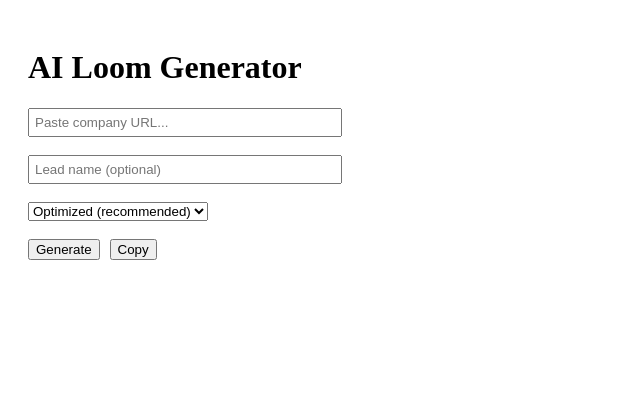
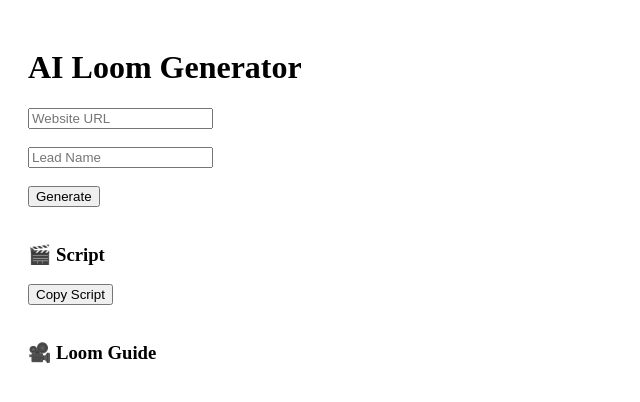
Before and after one commit to FranRz/ai-loom-generator-clean, a Next.js app: page / in a window 1280 px wide. Shown: the top 402 px of the page, without its empty margins (0-640 px from the left). Built offline with nearby package versions, Linux system fonts and the light colour scheme.

Commit message:
Update page.js

```diff
--- a/app/page.js
+++ b/app/page.js
@@ -4,54 +4,42 @@
 export default function Home() {
   const [url, setUrl] = useState("");
   const [name, setName] = useState("");
-  const [style, setStyle] = useState("optimized");
   const [output, setOutput] = useState("");
+  const [guide, setGuide] = useState("");
+  const [prompts, setPrompts] = useState(null);
 
   const generate = async () => {
-    try {
-      if (!url) {
-        setOutput("Please enter a URL");
-        return;
-      }
-
     setOutput("Generating...");
+    setGuide("");
 
     const res1 = await fetch("/api/extract", {
       method: "POST",
-        headers: { "Content-Type": "application/json" },
-        body: JSON.stringify({ url })
+      headers: {"Content-Type":"application/json"},
+      body: JSON.stringify({url})
     });
 
     const data1 = await res1.json();
 
     const res2 = await fetch("/api/script", {
       method: "POST",
-        headers: { "Content-Type": "application/json" },
+      headers: {"Content-Type":"application/json"},
       body: JSON.stringify({
         url,
         name,
-          style,
         niche: data1.niche,
         location: data1.location
       })
     });
 
-      const text = await res2.text();
+    const data2 = await res2.json();
 
-      try {
-        const data2 = JSON.parse(text);
-        setOutput(data2.script || JSON.stringify(data2, null, 2));
-      } catch {
-        setOutput("RAW RESPONSE:\n" + text);
-      }
-
-    } catch (err) {
-      setOutput("ERROR: " + err.message);
-    }
+    setOutput(data2.script);
+    setGuide(data2.loomGuide);
+    setPrompts(data2.prompts);
   };
 
-  const copyToClipboard = () => {
-    navigator.clipboard.writeText(output);
+  const copy = (text) => {
+    navigator.clipboard.writeText(text);
   };
 
   return (
@@ -59,44 +47,47 @@
       <h1>AI Loom Generator</h1>
 
       <input
+        placeholder="Website URL"
         value={url}
-        onChange={(e) => setUrl(e.target.value)}
-        placeholder="Paste company URL..."
-        style={{ width: "300px", padding: "5px" }}
+        onChange={(e)=>setUrl(e.target.value)}
       />
 
-      <br /><br />
+      <br/><br/>
 
       <input
+        placeholder="Lead Name"
         value={name}
-        onChange={(e) => setName(e.target.value)}
-        placeholder="Lead name (optional)"
-        style={{ width: "300px", padding: "5px" }}
+        onChange={(e)=>setName(e.target.value)}
       />
 
-      <br /><br />
+      <br/><br/>
 
-      <select value={style} onChange={(e) => setStyle(e.target.value)}>
-        <option value="safe">Safe</option>
-        <option value="optimized">Optimized (recommended)</option>
-        <option value="aggressive">Aggressive</option>
-      </select>
+      <button onClick={generate}>Generate</button>
 
-      <br /><br />
+      <br/><br/>
 
-      <button onClick={generate}>
-        Generate
-      </button>
+      <h3>🎬 Script</h3>
+      <pre>{output}</pre>
+      <button onClick={()=>copy(output)}>Copy Script</button>
 
-      <button onClick={copyToClipboard} style={{ marginLeft: 10 }}>
-        Copy
-      </button>
+      <br/><br/>
 
-      <br /><br />
+      <h3>🎥 Loom Guide</h3>
+      <pre>{guide}</pre>
 
-      <pre style={{ whiteSpace: "pre-wrap" }}>
-        {output}
-      </pre>
+      <br/><br/>
+
+      {prompts && (
+        <>
+          <h3>🔍 Prompts</h3>
+
+          <p><strong>Search:</strong> {prompts.search}</p>
+          <button onClick={()=>copy(prompts.search)}>Copy</button>
+
+          <p><strong>Inclusion:</strong> {prompts.inclusion}</p>
+          <button onClick={()=>copy(prompts.inclusion)}>Copy</button>
+        </>
+      )}
     </div>
   );
 }
```
Lines whose indentation alone changed are shown as unchanged.
